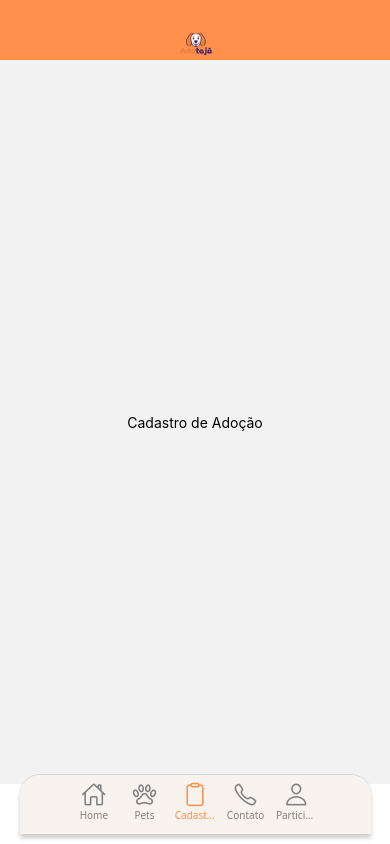
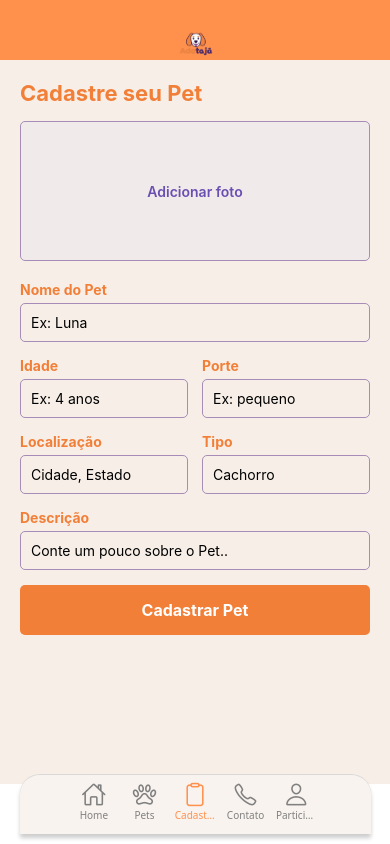
Before and after one commit to klebers022/AdotaJa, a React Native app: screen /Cadastro in a window 390 px wide. Built offline with nearby package versions, Linux system fonts and the light colour scheme.

Commit message:
test pagina cadastro

```diff
--- a/package.json
+++ b/package.json
@@ -24,7 +24,8 @@
     "react-native-safe-area-context": "4.12.0",
     "react-native-screens": "~4.4.0",
     "react-native-vector-icons": "^10.2.0",
-    "react-native-web": "~0.19.13"
+    "react-native-web": "~0.19.13",
+    "expo-image-picker": "~16.0.6"
   },
   "devDependencies": {
     "@babel/core": "^7.20.0"
--- a/screens/CadastroScreen.js
+++ b/screens/CadastroScreen.js
@@ -1,10 +1,147 @@
-import React from 'react';
-import { View, Text } from 'react-native';
+import React, { useState } from 'react';
+import { View, Text, TextInput, TouchableOpacity, Image, StyleSheet, Picker, ScrollView } from 'react-native';
+import * as ImagePicker from 'expo-image-picker';
+import axios from 'axios';
 
 export default function CadastroScreen() {
+  const [pet, setPet] = useState({
+    nome: '',
+    idade: '',
+    porte: '',
+    tipo: 'Cachorro',
+    localizacao: '',
+    descricao: '',
+    imagem: ''
+  });
+
+  const escolherImagem = async () => {
+    let result = await ImagePicker.launchImageLibraryAsync({
+      mediaTypes: ImagePicker.MediaTypeOptions.Images,
+      allowsEditing: true,
+      aspect: [4, 3],
+      quality: 1,
+    });
+
+    if (!result.cancelled) {
+      setPet({ ...pet, imagem: result.uri });
+    }
+  };
+
+  const cadastrarPet = async () => {
+    try {
+      await axios.post('http://127.0.0.1:5000/pets', pet);
+      alert('Pet cadastrado com sucesso!');
+    } catch (error) {
+      console.error(error);
+      alert('Erro ao cadastrar pet.');
+    }
+  };
+
   return (
-    <View style={{ flex: 1, justifyContent: 'center', alignItems: 'center' }}>
-      <Text>Cadastro de Adoção</Text>
-    </View>
+    <ScrollView contentContainerStyle={styles.container}>
+      <Text style={styles.titulo}>Cadastre seu Pet</Text>
+      <TouchableOpacity style={styles.uploadBox} onPress={escolherImagem}>
+        {pet.imagem ? (
+          <Image source={{ uri: pet.imagem }} style={styles.imagem} />
+        ) : (
+          <Text style={styles.uploadTexto}>Adicionar foto</Text>
+        )}
+      </TouchableOpacity>
+
+      <Text style={styles.label}>Nome do Pet</Text>
+      <TextInput style={styles.input} placeholder="Ex: Luna" value={pet.nome} onChangeText={text => setPet({ ...pet, nome: text })} />
+
+      <View style={styles.linha}>
+        <View style={styles.metade}>
+          <Text style={styles.label}>Idade</Text>
+          <TextInput style={styles.input} placeholder="Ex: 4 anos" value={pet.idade} onChangeText={text => setPet({ ...pet, idade: text })} />
+        </View>
+        <View style={styles.metade}>
+          <Text style={styles.label}>Porte</Text>
+          <TextInput style={styles.input} placeholder="Ex: pequeno" value={pet.porte} onChangeText={text => setPet({ ...pet, porte: text })} />
+        </View>
+      </View>
+
+      <View style={styles.linha}>
+        <View style={styles.metade}>
+          <Text style={styles.label}>Localização</Text>
+          <TextInput style={styles.input} placeholder="Cidade, Estado" value={pet.localizacao} onChangeText={text => setPet({ ...pet, localizacao: text })} />
+        </View>
+        <View style={styles.metade}>
+          <Text style={styles.label}>Tipo</Text>
+          <TextInput style={styles.input} value={pet.tipo} onChangeText={text => setPet({ ...pet, tipo: text })} />
+        </View>
+      </View>
+
+      <Text style={styles.label}>Descrição</Text>
+      <TextInput style={styles.input} placeholder="Conte um pouco sobre o Pet.." value={pet.descricao} onChangeText={text => setPet({ ...pet, descricao: text })} />
+
+      <TouchableOpacity style={styles.botao} onPress={cadastrarPet}>
+        <Text style={styles.botaoTexto}>Cadastrar Pet</Text>
+      </TouchableOpacity>
+    </ScrollView>
   );
 }
+
+const styles = StyleSheet.create({
+  container: {
+    padding: 20,
+    backgroundColor: '#F7EFE7',
+    flexGrow: 1,
+  },
+  titulo: {
+    fontSize: 22,
+    fontWeight: 'bold',
+    color: '#F27F38',
+    marginBottom: 15,
+  },
+  uploadBox: {
+    backgroundColor: '#F0EAEA',
+    height: 140,
+    borderWidth: 1,
+    borderColor: '#A68CB7',
+    borderRadius: 5,
+    justifyContent: 'center',
+    alignItems: 'center',
+    marginBottom: 20,
+  },
+  uploadTexto: {
+    color: '#6A4FB3',
+    fontWeight: '600'
+  },
+  imagem: {
+    width: '100%',
+    height: '100%',
+    resizeMode: 'cover',
+  },
+  label: {
+    color: '#F27F38',
+    fontWeight: 'bold',
+    marginBottom: 5,
+  },
+  input: {
+    borderWidth: 1,
+    borderColor: '#A68CB7',
+    borderRadius: 5,
+    padding: 10,
+    marginBottom: 15,
+  },
+  linha: {
+    flexDirection: 'row',
+    justifyContent: 'space-between',
+  },
+  metade: {
+    flex: 0.48,
+  },
+  botao: {
+    backgroundColor: '#F27F38',
+    padding: 15,
+    borderRadius: 5,
+    alignItems: 'center',
+  },
+  botaoTexto: {
+    color: '#fff',
+    fontWeight: 'bold',
+    fontSize: 16,
+  },
+});
--- a/screens/PetsScreen.js
+++ b/screens/PetsScreen.js
@@ -10,7 +10,7 @@ export default function PetsScreen() {
 
   const buscarPets = async () => {
     try {
-      const response = await axios.get("http://192.168.1.128:5000/pets");
+      const response = await axios.get("http://192.168.10.2125000/pets");
       setPets(response.data.data);
 
       console.log(response.data);
```
Also changed, not shown: 1 other file (tests, documents, lock files or other folders).
